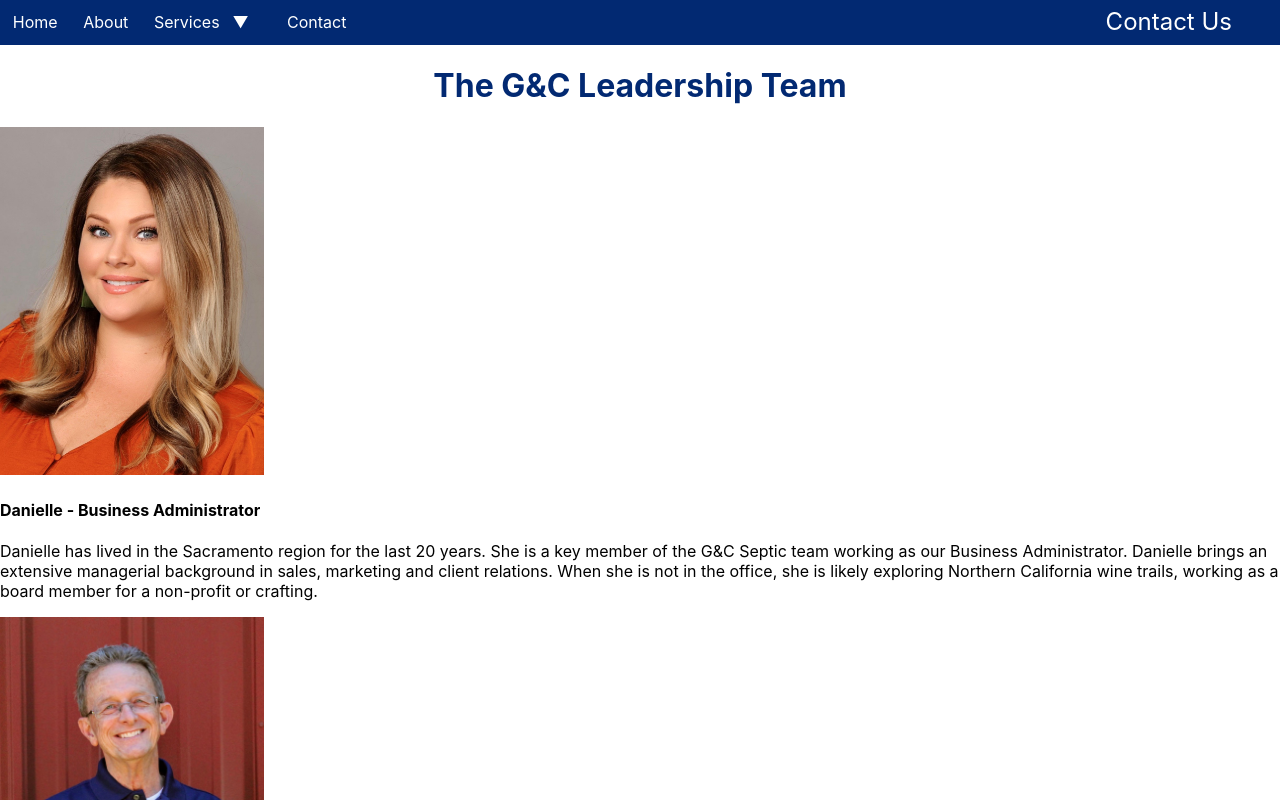
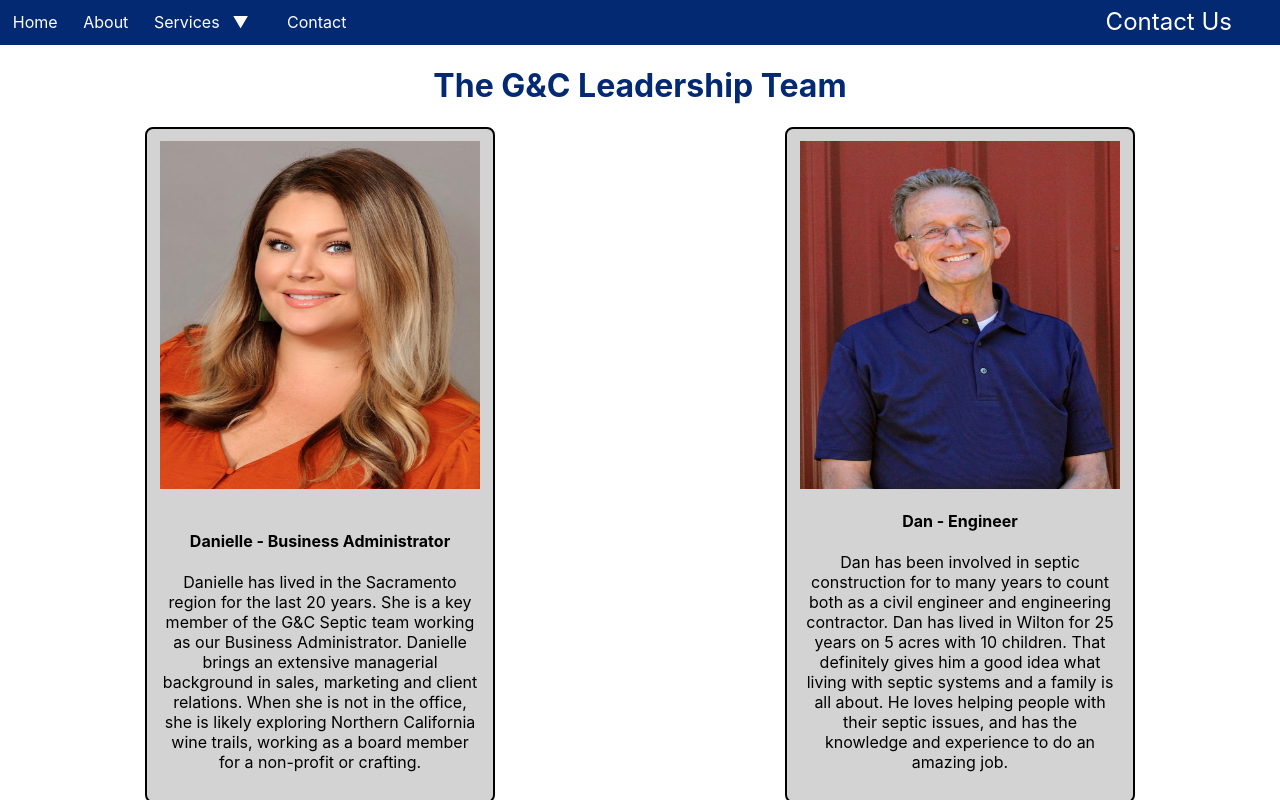
Before and after one commit to keating916/gcseptic, a Next.js app: page /about in a window 1280 px wide. Shown: the top 800 px of the page. Built offline with nearby package versions, Linux system fonts and the light colour scheme.

Commit message:
fix 'about us' card styling, add 'call us' GA event, fix img warning on home page

```diff
--- a/components/carousel.js
+++ b/components/carousel.js
@@ -4,9 +4,6 @@ import styles from '../styles/carousel.module.css';
 
 
 const Carousel = (props) => {
-
-
-
     let images = props.photos;
     const [ index, setIndex ] = useState(0);
     const [ lastChange, setLastChange ] = useState(0);
@@ -44,10 +41,9 @@ const Carousel = (props) => {
 
     return(
         <div className={styles.slideshowContainer}>
-
             <div className={`${styles.mySlides}, ${styles.fade}`}>
                 <div className={styles.bannerImage}>
-                    <Image src={currentImage.image}  alt={currentImage.alt} layout="fill" priority />
+                    <Image src={currentImage.image}  alt={currentImage.alt} layout="fill" priority={index == 0 ? true : false} />
                     <div className={styles.text}>{currentImage.caption}</div>
                 </div>
 
--- a/components/homeCard.js
+++ b/components/homeCard.js
@@ -6,7 +6,7 @@ import styles from '../styles/homecard.module.css'
 const HomeCard = (props) => {
 	const { target, image, title, aText, cText } = props;
 	return (
-		<Link href={target}>
+		<Link href={target} passHref>
             <div className={styles.card}>
                 <div className={styles.cardImgTop}>
                    <Image
--- a/components/nav.js
+++ b/components/nav.js
@@ -1,6 +1,9 @@
 import Image from "next/image";
 import Link from "next/link";
 import { useEffect, useState } from "react";
+
+import * as ga from '../lib/ga'
+
 
 import styles from "../styles/nav.module.css";
 import ContactForm from "./contactForm";
@@ -26,6 +29,16 @@ export default function Nav() {
 
 	const handleModal = () => {
 		setShowModal(!showModal);
+	}
+
+	const handleCall = () => {
+		ga.event({
+            action: "generate_lead",
+            params : {
+              event_label: "Phone Call"
+            }
+        })
+		return true;
 	}
 
 	useEffect(() => {
@@ -129,6 +142,7 @@ export default function Nav() {
 					className={styles.navPhone}
 					rel="referrer"
 					id="navPhone"
+					onClick={() => handleCall()}
 				>
 					Call us: 916-366-1111
 				</a>
--- a/styles/carousel.module.css
+++ b/styles/carousel.module.css
@@ -18,6 +18,7 @@
     min-width: 100%;
     overflow-x: clip;
     vertical-align: middle;
+    position: relative;
 }
 
 @media screen and (max-width: 522px) {
--- a/styles/globals.css
+++ b/styles/globals.css
@@ -70,6 +70,34 @@ main {
   justify-content: space-around;
 }
 
+.card {
+  min-width: 350px;
+  max-width: 25vw;
+  display: flex;
+  justify-content: space-between;
+  flex-flow: column;
+  padding: 1%;
+  border: 2px solid black;
+  border-radius: 8px;
+  transition: box-shadow .15s linear;
+  background-color: lightgray;
+  margin-bottom: 10px;
+  text-align: center;
+}
+
+.card:hover {
+  box-shadow: 5px 3px #022972;
+  transition: box-shadow .15s linear;
+}
+
+.cardImgTop {
+  min-width: 320px;
+  min-height: 304px;
+  margin-left: auto;
+  margin-right: auto;
+  position: relative;
+}
+
 .img-fluid {
   width: 90vw;
   max-width: 730px;
```
Also changed, not shown: pages/careers.js (+1 -63 lines).
